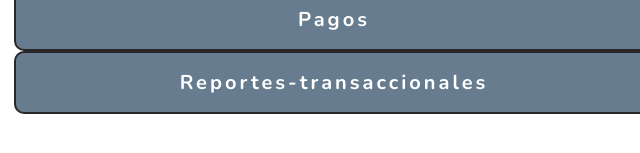
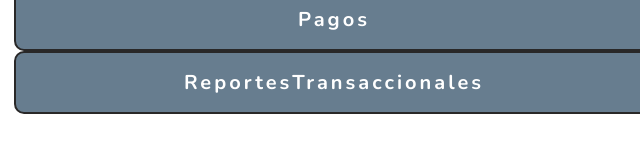
Before and after one commit to elmozapate/nuevoProyecto, a plain HTML site: page index.html in a window 1280 px wide. Shown: the part 615-768 px from the top of the page, 306-946 px from the left. Drawn offline with nearby package versions, Linux system fonts and the light colour scheme; a script that the page names is missing.

Commit message:
Update index.html

```diff
--- a/index.html
+++ b/index.html
@@ -39,7 +39,7 @@
             <a href="./pages/pagos.html">Pagos</a>
         </div>
         <div class="item">
-            <a href="./pages/reportes_transaccionales.html">Reportes-transaccionales</a>
+            <a href="./pages/reportes_transaccionales.html">ReportesTransaccionales</a>
         </div>
 
     </div>
```
